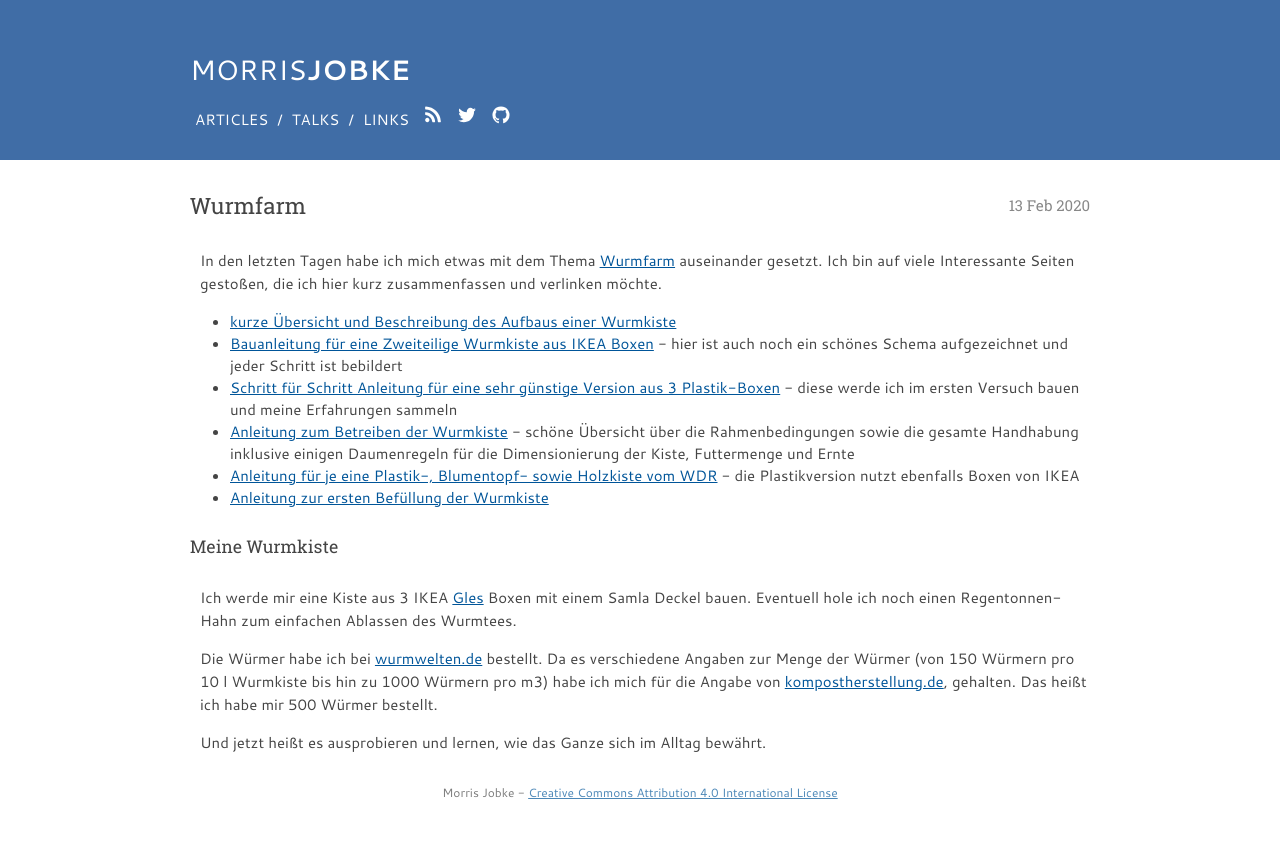
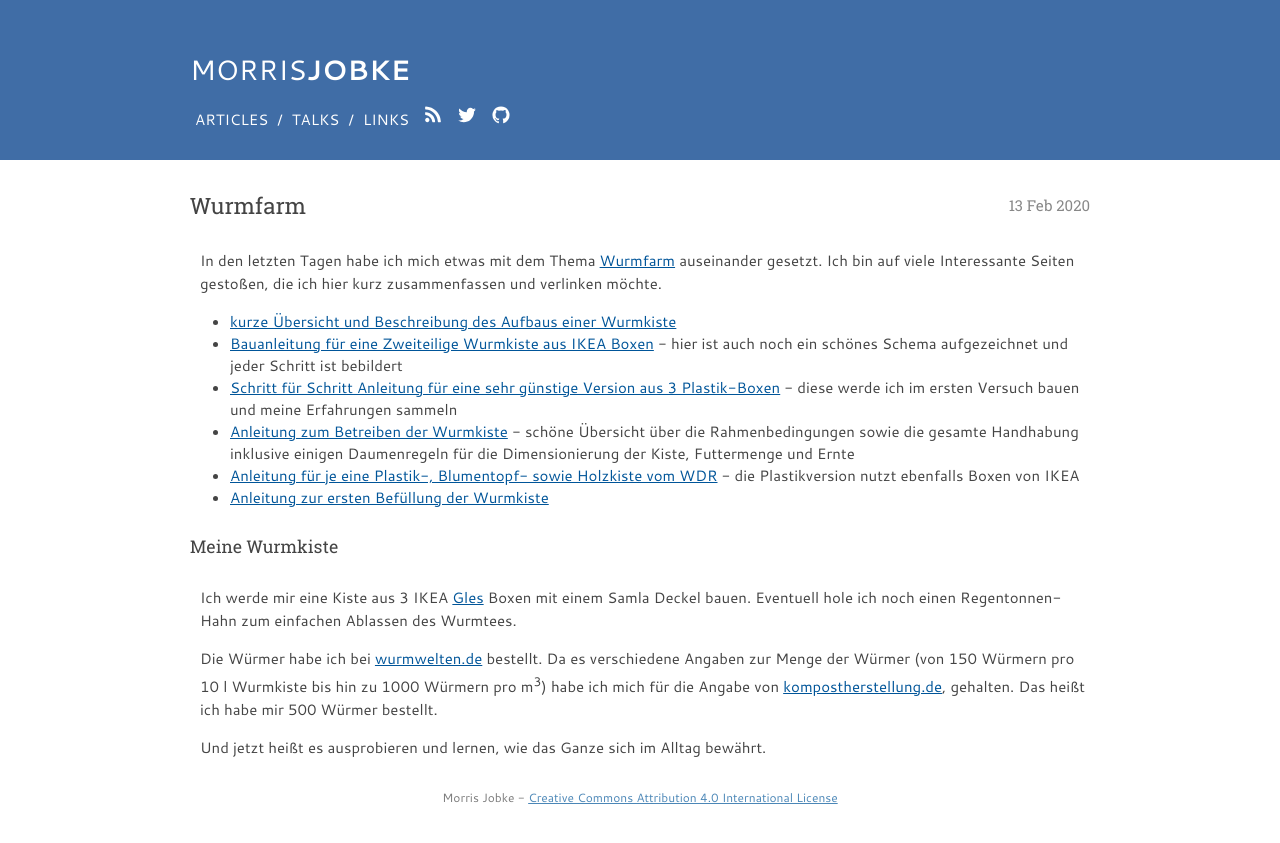
Before and after one commit to MorrisJobke/morrisjobke.github.io, a Jekyll site: the page built from _posts/2020-02-13-wurmfarm.md, in a window 1280 px wide. Shown: the top 843 px of the page. Built offline with Jekyll 4.4.1, drawn with Linux system fonts in a browser that asks for light colours.

```diff
--- a/_posts/2020-02-13-wurmfarm.md
+++ b/_posts/2020-02-13-wurmfarm.md
@@ -19,6 +19,6 @@ In den letzten Tagen habe ich mich etwas mit dem Thema [Wurmfarm](https://de.wik
 
 Ich werde mir eine Kiste aus 3 IKEA [Gles](https://www.ikea.com/de/de/p/gles-box-schwarz-60429287/) Boxen mit einem Samla Deckel bauen. Eventuell hole ich noch einen Regentonnen-Hahn zum einfachen Ablassen des Wurmtees.
 
-Die Würmer habe ich bei [wurmwelten.de](https://wurmwelten.de/shop/eisenia-dendros-wuermer.html) bestellt. Da es verschiedene Angaben zur Menge der Würmer (von 150  Würmern pro 10 l Wurmkiste bis hin zu 1000 Würmern pro m<super>3</super>) habe ich mich für die Angabe von [kompostherstellung.de](http://www.kompostherstellung.de/wurmbox-vorbereiten-und-kompostwuermer-einsetzten/), gehalten. Das heißt ich habe mir 500 Würmer bestellt.
+Die Würmer habe ich bei [wurmwelten.de](https://wurmwelten.de/shop/eisenia-dendros-wuermer.html) bestellt. Da es verschiedene Angaben zur Menge der Würmer (von 150  Würmern pro 10 l Wurmkiste bis hin zu 1000 Würmern pro m<sup>3</sup>) habe ich mich für die Angabe von [kompostherstellung.de](http://www.kompostherstellung.de/wurmbox-vorbereiten-und-kompostwuermer-einsetzten/), gehalten. Das heißt ich habe mir 500 Würmer bestellt.
 
 Und jetzt heißt es ausprobieren und lernen, wie das Ganze sich im Alltag bewährt.
```
